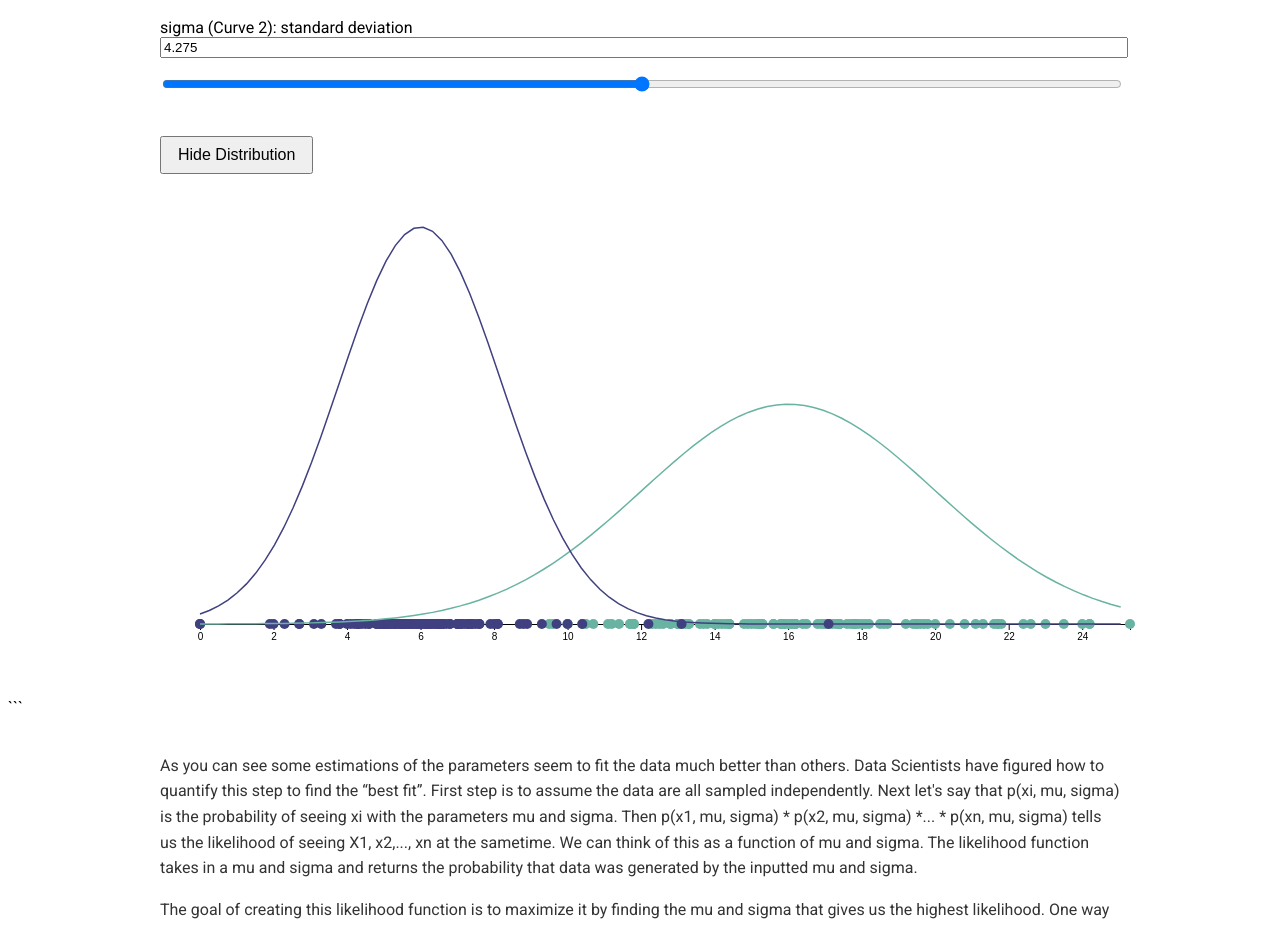
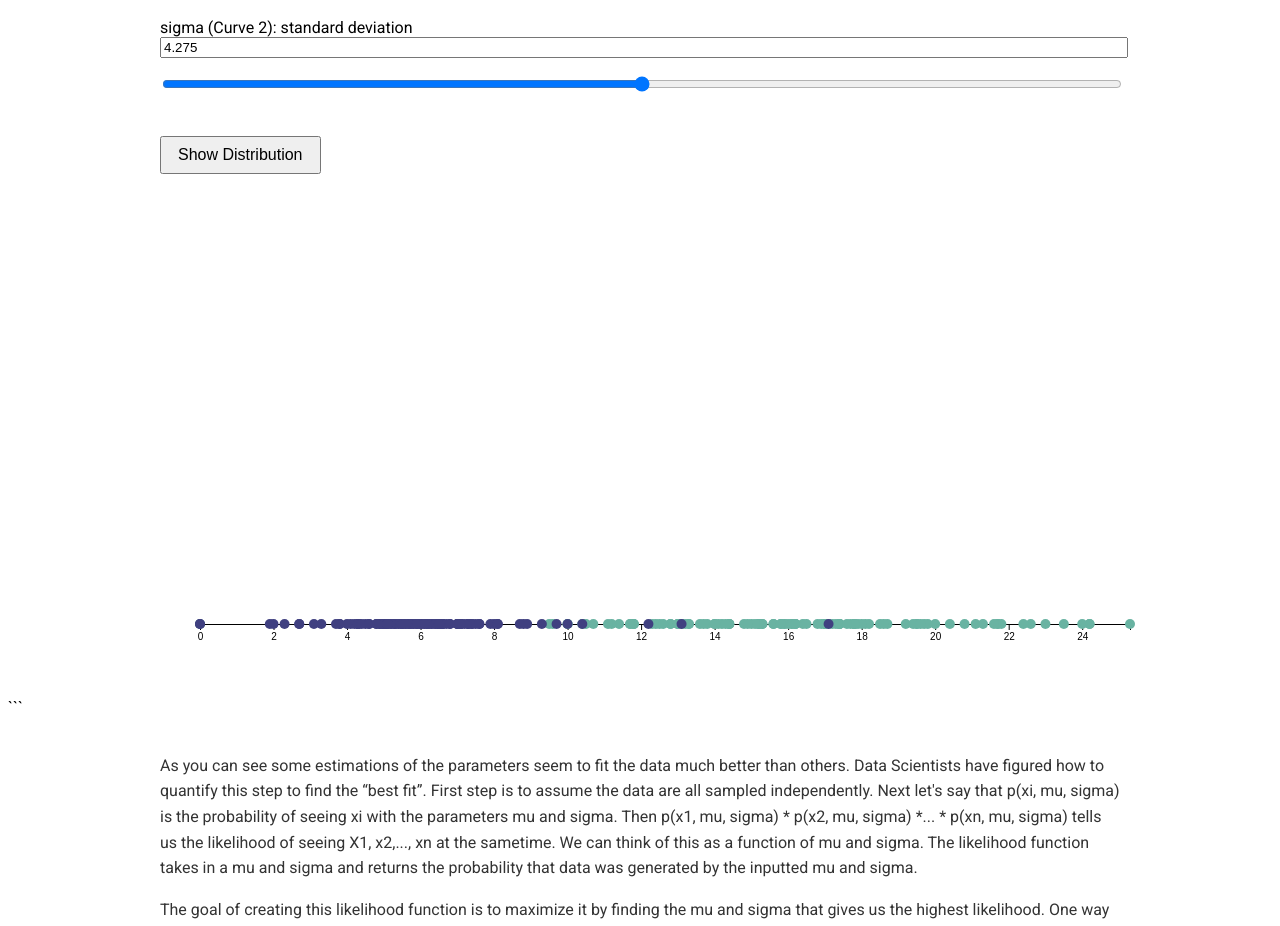
Before and after one commit to SchmitzAndrew/DSC-106-Final-Project, a SvelteKit app: page / in a window 1280 px wide. Shown: the part 1183-2109 px from the top of the page. Built offline with nearby package versions, Linux system fonts and the light colour scheme.

Commit message:
Update ActualDistribution.svelte

```diff
--- a/src/components/ActualDistribution.svelte
+++ b/src/components/ActualDistribution.svelte
@@ -5,7 +5,7 @@
   import pointGuardsData from './point_guard.json';
 
   let svg;
-  let showDistribution = false;
+  let showDistribution = true;
 
 
   // Function to calculate mean
```
